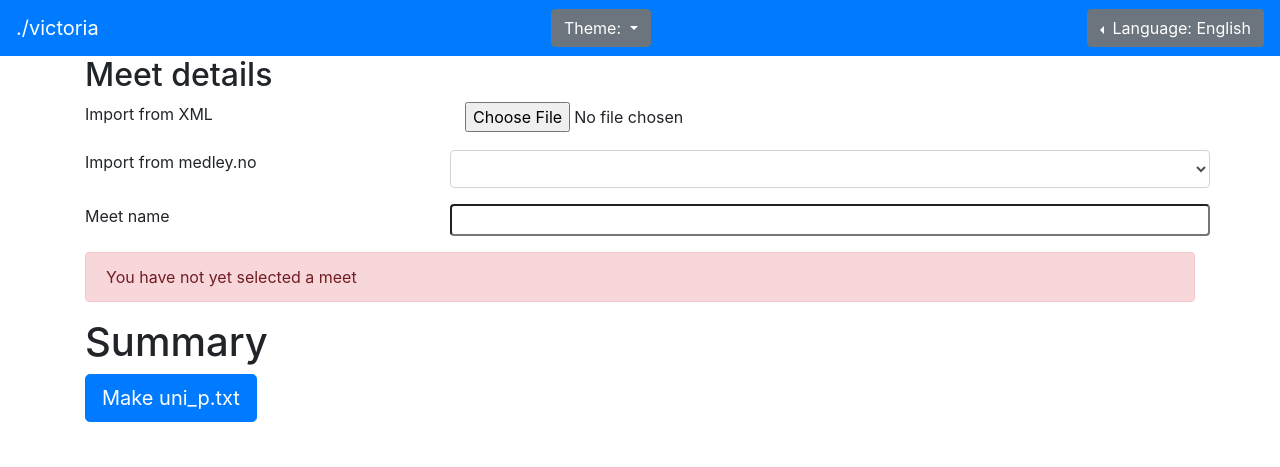
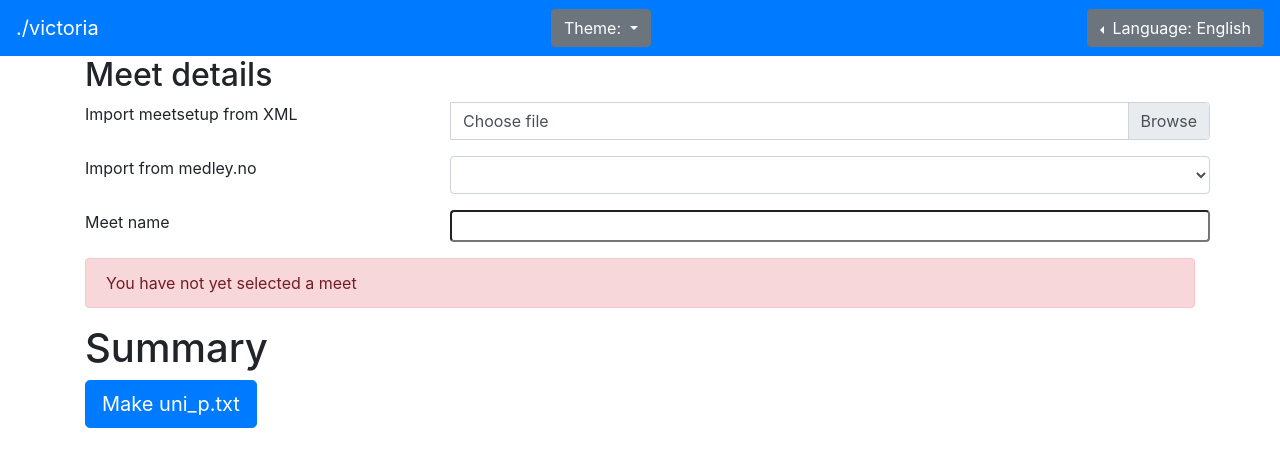
Before and after one commit to Balonbal/dot-slash-victoria, a Jekyll site: the page built from tools/uni_p.html, in a window 1280 px wide. Shown: the top 467 px of the page. Built offline with Jekyll 4.4.1, drawn with Linux system fonts in a browser that asks for light colours; nearby versions of some CDN libraries.

Commit message:
switched to bootstrap fileinputs. Some code formatting

```diff
--- a/tools/uni_p.html
+++ b/tools/uni_p.html
@@ -11,10 +11,16 @@ modals: [uni_p-change-meet.html, uni_p-importing.html]
 	<section id="meetSettings">
 
 		<div class="form-group row">
-			<label for="importFile-meetSetup" class="col-4 t">Import from XML</label>
-			<input type="file" accept=".xml" class="form-control-file col-8" id="importFile-meetSetup"/>
+			<div class="input-group">
+				<div class="col-4">
+					<label for="importFile-meetSetup">Import meetsetup from XML</label>
+				</div>
+				<div class="custom-file col-8">
+					<label class="custom-file-label">Choose file</label>
+					<input type="file" accept=".xml" class="custom-file-input t" id="importFile-meetSetup">
+				</div>
+			</div>
 		</div>
-
 
 		<div class="form-group row">
 			<label for="importMedley" class="col-4 t">Import from medley.no</label>
@@ -53,10 +59,16 @@ modals: [uni_p-change-meet.html, uni_p-importing.html]
 	<h3 class="t">Participants</h3>
 
 	<div class="form-group row">
-		<label for="importFile-tryggivann" class="col-4 t">Import from Tryggivann.no (csv)</label>
-		<input type="file" accept=".csv" class="form-control-file col-8" id="importFile-tryggivann"/>
+		<div class="input-group">
+			<div class="col-4">
+				<label for="importFile-tryggivann">Import enrolled from tryggivann.no</label>
+			</div>
+			<div class="custom-file col-8">
+				<label class="custom-file-label">Choose file</label>
+				<input type="file" accept=".csv" class="custom-file-input t" id="importFile-tryggivann">
+			</div>
+		</div>
 	</div>
-
 
 	<div id="participantBar" class="tabBar">
 		<div id="participantSingle" data-text="Individuals" data-disabled="true" class="content">
@@ -127,8 +139,17 @@ modals: [uni_p-change-meet.html, uni_p-importing.html]
 <!-- Team Participant -->
 <template id="teamDummy">
 	<tr class="teamRow">
-		<td class="teamClass"><select><option value="JR" class="t">Junior</option><option value="SR" class="t">Senior</option></select></td>
-		<td class="teamSex"><select><option value="M" class="t">Male</option><option value="K" class="t">Female</option><option value="MIX" class="t">Mixed</option></select></td>
+		<td class="teamClass">
+			<select>
+				<option value="JR" class="t">Junior</option>
+				<option value="SR" class="t">Senior</option>
+			</select></td>
+		<td class="teamSex">
+			<select>
+				<option value="M" class="t">Male</option>
+				<option value="K" class="t">Female</option>
+				<option value="MIX" class="t">Mixed</option>
+			</select></td>
 		<td class="teamName"><input type="text"/></td>
 		<td class="teamEvents"></td>
 		<td>-</td>
@@ -153,6 +174,7 @@ modals: [uni_p-change-meet.html, uni_p-importing.html]
 		<td class="willSwim"><input type="checkBox"/></td>
 		<td class="eventId"></td>
 		<td class="eventName"></td>
-		<td class="eventTime"><input class="min" type="text" pattern="[0-5][0-9]"/><input type="text" pattern="[0-5][0-9]" class="sec"/><input type="text" pattern="[0-9][0-9]" class="hun"/></td>
+		<td class="eventTime"><input class="min" type="text" pattern="[0-5][0-9]"/><input type="text"
+				pattern="[0-5][0-9]" class="sec"/><input type="text" pattern="[0-9][0-9]" class="hun"/></td>
 	</tr>
 </template>
```
